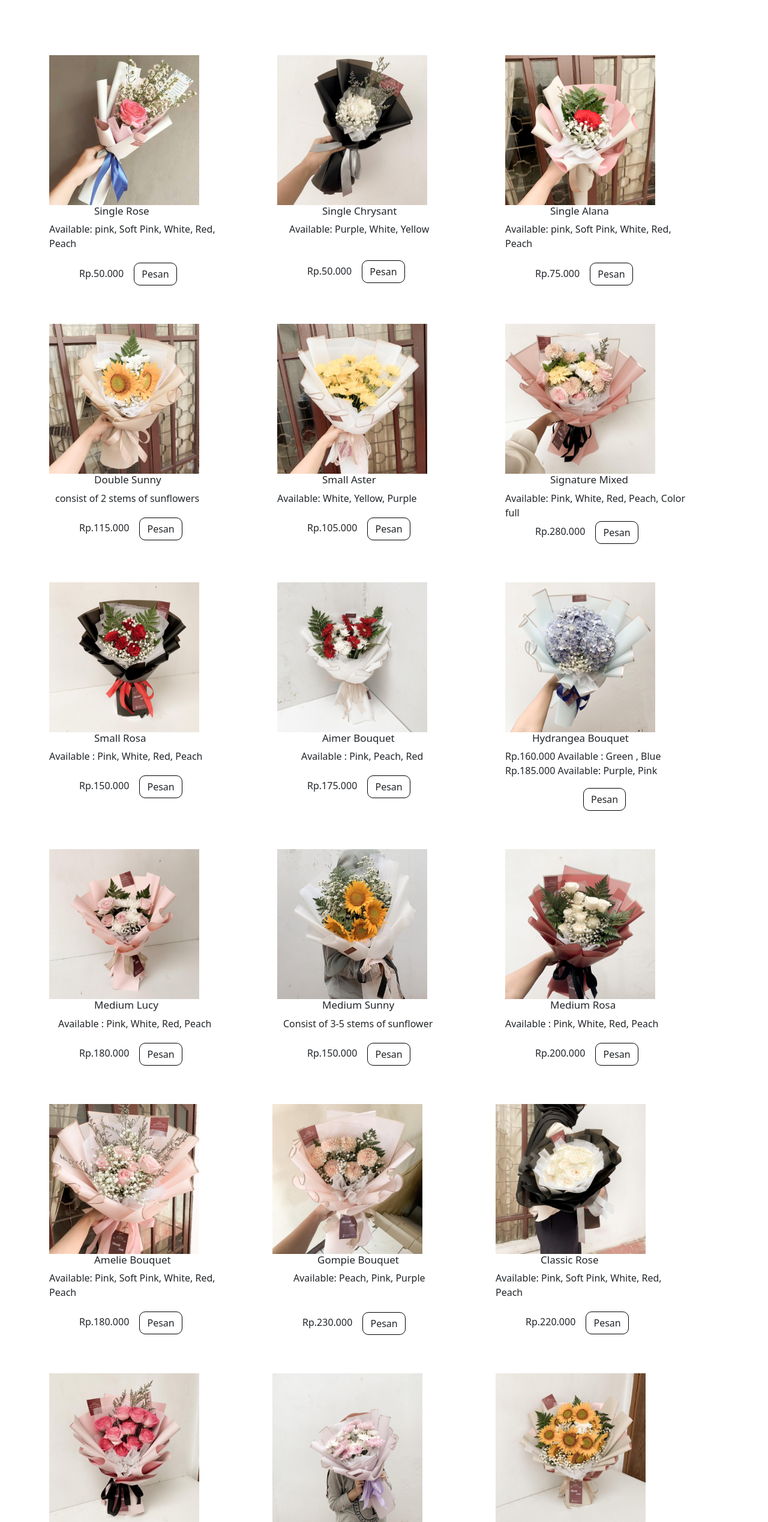
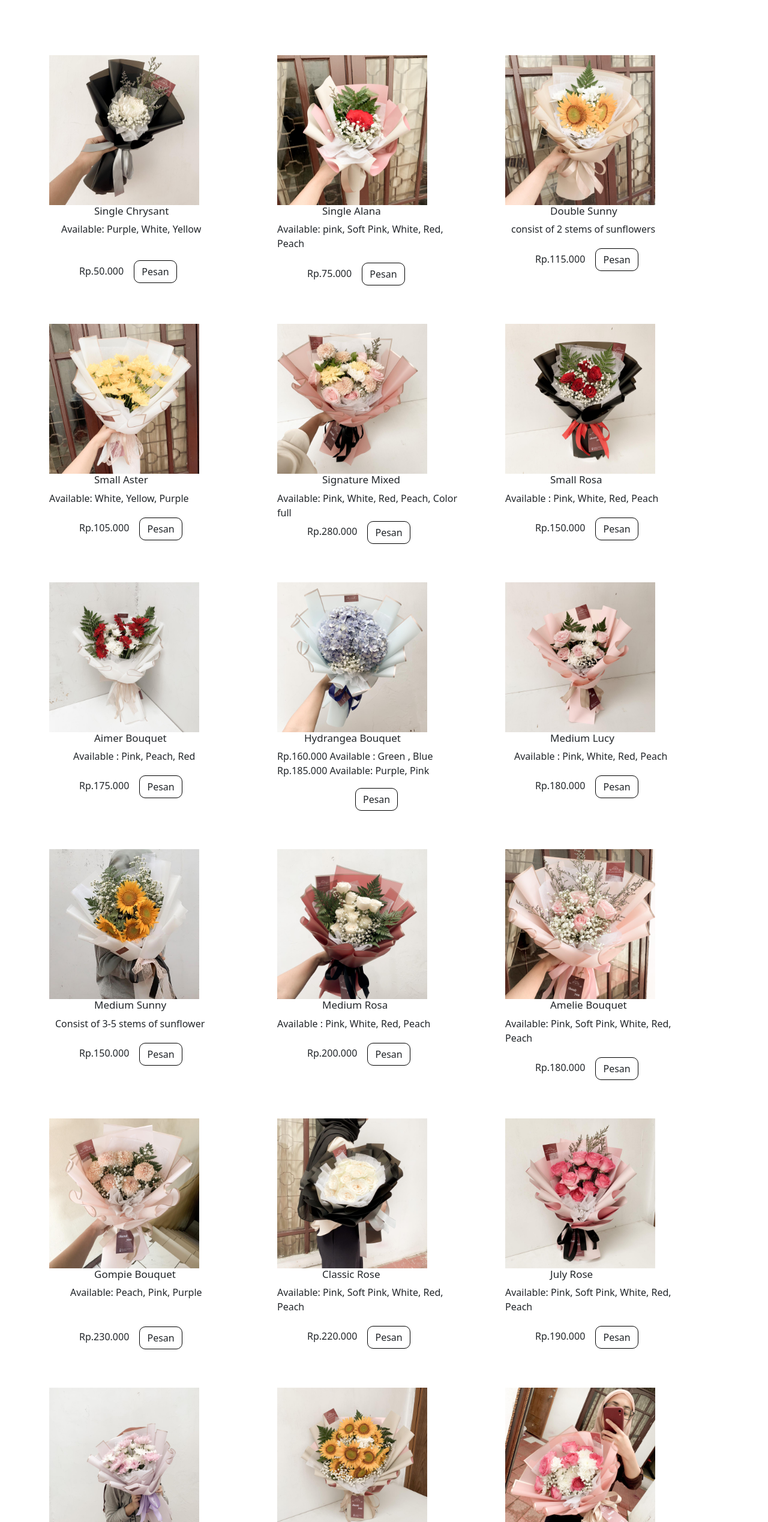
Before and after one commit to maalambouquet/Home, a plain HTML site: page product/fresh.html in a window 1280 px wide. Shown: the part 262-2800 px from the top of the page at 60% size. Drawn offline with nearby package versions, Linux system fonts and the light colour scheme; some packages are replaced by stand-ins of ours; a script that the page names is missing.

Commit message:
13 juni 2021

```diff
--- a/product/fresh.html
+++ b/product/fresh.html
@@ -97,14 +97,7 @@
     <div class="container produk">
         <div class="row mt-5">
             <!-- 1 -->
-            <div class="col-sm-4">
-                <img src="asset/FRESH FLOWERS BOUQUET/1.Single Rose.jpeg" alt="">
-                <h5>Single Rose</h5>
-                <span class="available">Available: pink, Soft Pink, White, Red, Peach</span>
-                <p> <span>Rp.50.000 </span>
-                    <a href="https://api.whatsapp.com/send?phone=6287884747882&text=" target="_blank" class="btn" " >Pesan</a> <br>
-                </p>
-            </div>
+
             <!-- 2 -->
             <div class="col-sm-4">
                 <img src="asset/FRESH FLOWERS BOUQUET/2.Single Chrysant.jpeg" alt="">
@@ -123,9 +116,6 @@
                     <a href="https://api.whatsapp.com/send?phone=6287884747882&text=" target="_blank" class="btn" >Pesan</a>
                 </p>
             </div>
-        </div>
-        <!-- 4 -->
-        <div class="row mt-5">
             <div class="col-sm-4">
                 <img src="asset/FRESH FLOWERS BOUQUET/4.Double Sunny.jpeg" alt="">
                 <h5>Double Sunny</h5>
@@ -134,6 +124,10 @@
                     <a href="https://api.whatsapp.com/send?phone=6287884747882&text=" target="_blank" class="btn" >Pesan</a> <br>
                 </p>
             </div>
+        </div>
+
+        <div class="row mt-5">
+
             <!-- 7 -->
             <div class="col-sm-4">
                 <img src="asset/FRESH FLOWERS BOUQUET/7.Small Aster.jpeg" alt="">
@@ -152,9 +146,6 @@
                     <a href="https://api.whatsapp.com/send?phone=6287884747882&text=" target="_blank" class="btn" >Pesan</a>
                 </p>
             </div>
-        </div>
-        <!-- 9 -->
-        <div class="row mt-5">
             <div class="col-sm-4">
                 <img src="asset/FRESH FLOWERS BOUQUET/14.Medium Rosa.jpeg" alt="">
                 <h5>Small Rosa</h5>
@@ -163,6 +154,10 @@
                     <a href="https://api.whatsapp.com/send?phone=6287884747882&text=" target="_blank" class="btn" >Pesan</a>
                 </p>
             </div>
+        </div>
+        <!-- 9 -->
+        <div class="row mt-5">
+
 
             <!-- 10 -->
             <div class="col-sm-4">
@@ -182,9 +177,6 @@
                     <a href="https://api.whatsapp.com/send?phone=6287884747882&text=" target="_blank" class="btn" style="margin-left: 80px;">Pesan</a>
                 </p>
             </div>
-        </div>
-        <!-- 12 -->
-        <div class="row mt-5">
             <div class="col-sm-4">
                 <img src="asset/FRESH FLOWERS BOUQUET/12.Medium Lucy.jpeg" alt="">
                 <h5>Medium Lucy</h5>
@@ -193,6 +185,10 @@
                     <a href="https://api.whatsapp.com/send?phone=6287884747882&text=" target="_blank" class="btn" >Pesan</a> <br>
                 </p>
             </div>
+        </div>
+        <!-- 12 -->
+        <div class="row mt-5">
+
             <!-- 13 -->
             <div class="col-sm-4">
                 <img src="asset/FRESH FLOWERS BOUQUET/13.Medium Sunny.jpeg" alt="">
@@ -210,19 +206,20 @@
                 <p> <span>Rp.200.000</span>
                     <a href="https://api.whatsapp.com/send?phone=6287884747882&text=" target="_blank" class="btn" >Pesan</a> <br>
                 </p>
-
+                </div>
+                <div class="col-sm-4">
+                    <img src="asset/FRESH FLOWERS BOUQUET/15.Amelie Bouquet.jpeg" alt="">
+                    <h5>Amelie Bouquet</h5>
+                    <span class="available">Available: Pink, Soft Pink, White, Red, Peach</span>
+                    <p> <span>Rp.180.000 </span>
+                        <a href="https://api.whatsapp.com/send?phone=6287884747882&text=" target="_blank" class="btn" >Pesan</a> <br>
+                    </p>
+                </div>
 
         </div>
         <!-- 15 -->
         <div class="row mt-5">
-            <div class="col-sm-4">
-                <img src="asset/FRESH FLOWERS BOUQUET/15.Amelie Bouquet.jpeg" alt="">
-                <h5>Amelie Bouquet</h5>
-                <span class="available">Available: Pink, Soft Pink, White, Red, Peach</span>
-                <p> <span>Rp.180.000 </span>
-                    <a href="https://api.whatsapp.com/send?phone=6287884747882&text=" target="_blank" class="btn" >Pesan</a> <br>
-                </p>
-            </div>
+
             <!-- 16 -->
             <div class="col-sm-4">
                 <img src="asset/FRESH FLOWERS BOUQUET/16.Gompie Bouquet.jpeg" alt="">
@@ -241,9 +238,6 @@
                     <a href="https://api.whatsapp.com/send?phone=6287884747882&text=" target="_blank" class="btn" >Pesan</a>
                 </p>
             </div>
-        </div>
-        <!-- 18 -->
-        <div class="row mt-5">
             <div class="col-sm-4">
                 <img src="asset/FRESH FLOWERS BOUQUET/18.July Rose.jpeg" alt="">
                 <h5>July Rose</h5>
@@ -252,6 +246,10 @@
                     <a href="https://api.whatsapp.com/send?phone=6287884747882&text=" target="_blank" class="btn" >Pesan</a> <br>
                 </p>
             </div>
+        </div>
+        <!-- 18 -->
+        <div class="row mt-5">
+
             <!-- 19 -->
             <div class="col-sm-4">
                 <img src="asset/FRESH FLOWERS BOUQUET/9.Medium Aster.jpeg" alt="">
@@ -271,9 +269,6 @@
                 </p>
 
             </div>
-        </div>
-        <!-- 21 -->
-        <div class="row mt-5">
             <div class="col-sm-4">
                 <img src="asset/FRESH FLOWERS BOUQUET/21.Large Lucy.jpeg" alt="">
                 <h5>Large Lucy</h5>
@@ -282,6 +277,10 @@
                     <a href="https://api.whatsapp.com/send?phone=6287884747882&text=" target="_blank" class="btn" >Pesan</a> <br>
                 </p>
             </div>
+        </div>
+        <!-- 21 -->
+        <div class="row mt-5">
+
             <!-- 22 -->
             <div class="col-sm-4">
                 <img src="asset/FRESH FLOWERS BOUQUET/19.Large Aster.jpeg" alt="">
```
Also changed, not shown: product/dried.html (+6 -15 lines), product/flower.html (+5 -6 lines).
